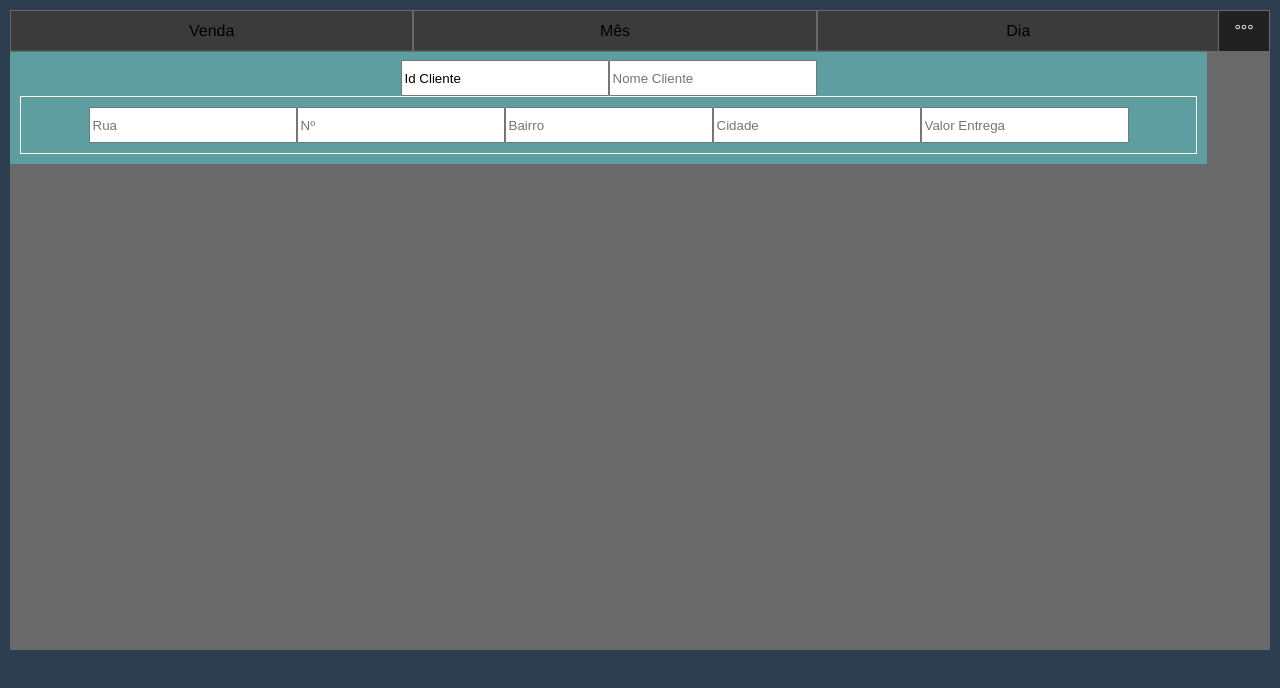
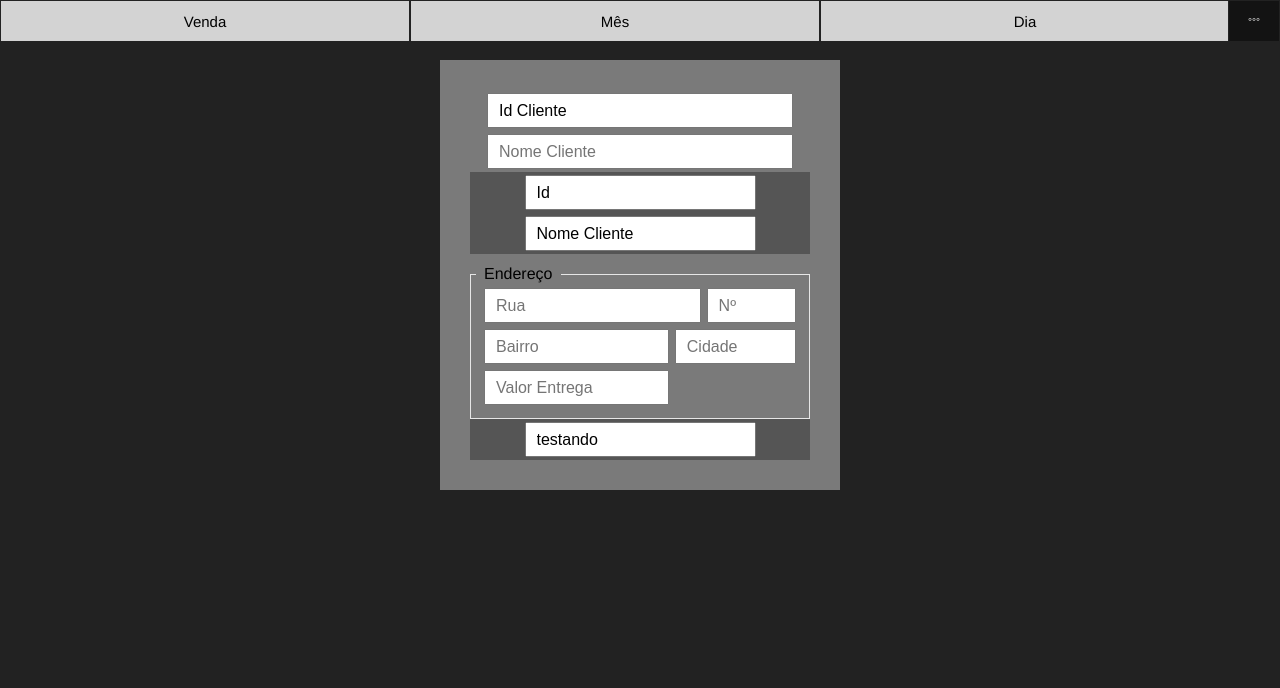
Before and after one commit to JonatasAlexandrao/paes-ilimitados, a Vue app: page / in a window 1280 px wide. Shown: the top 688 px of the page. Built offline with nearby package versions, Linux system fonts and the light colour scheme.

Commit message:
refactoring

```diff
--- a/src/App.vue
+++ b/src/App.vue
@@ -10,19 +10,8 @@
       <div class="option">°°°</div>
     </nav>
 
-    <div class="cadastroCliente">
-
-      <input class="input" type="text" value="Id Cliente">
-      <input class="input" type="text" placeholder="Nome Cliente">
-
-      <div class="endereco">
-        <input class="input" type="text" placeholder="Rua">
-        <input class="input" type="number" placeholder="Nº">
-        <input class="input" type="text" placeholder="Bairro">
-        <input class="input" type="text" placeholder="Cidade">
-        <input class="input" type="number" placeholder="Valor Entrega">
-      </div>
-
+    <div class="descktop">
+     <Cliente />
     </div>
 
   </div>
@@ -31,9 +20,11 @@
 
 <script>
 
+import Cliente from '@/components/Cliente/Cliente.vue'
+
 export default {
   name: 'App',
-  components: {  },
+  components: { Cliente },
   data(){
     return {
       active: "",
@@ -45,25 +36,3 @@ export default {
 </script>
 
 <style src="./style.scss" lang="scss"/>
-<style>
-
-.input {
-  width: 200px;
-  height: 30px;
-}
-
-.cadastroCliente {
-  background-color: cadetblue;
-  width: 95%;
-  padding: 10px;
-
-  box-sizing: border-box;
-}
-
-.endereco {
-  border: floralwhite 1px solid;
-  padding: 10px;
-  /*box-sizing: border-box;*/
-}
-
-</style>
--- a/src/assets/scss/_colors.scss
+++ b/src/assets/scss/_colors.scss
@@ -1,10 +1,15 @@
 
 $color-background: #2c3e50;
-$color-background-app: dimgray;
+$color-background-app: #222222;
+$color-background-div: #7A7A7A;
 
-$color-tabs:  rgba(15, 15, 15, .5);
+$color-tabs:  rgba(255, 255, 255, .8);
 
-$color-fonts-white: #fff;
+$color-fonts-white: rgb(230, 230, 230);
+$color-fonts-black: #222222;
+
+
+
 
 /*$color-button: #D7D6D7;
 $color-button-operators: #cf7718;
--- a/src/assets/scss/_fonts.scss
+++ b/src/assets/scss/_fonts.scss
@@ -2,3 +2,7 @@
 
 /*$font-button: 3rem; /*30*/
 /*$font-display: 4.8rem;*/
+
+$font-small: 1rem;
+$font-medium: 1.6rem;
+$font-big: 2.5rem;
--- /dev/null
+++ b/src/components/Cliente/Cliente.vue
@@ -0,0 +1,39 @@
+<template>
+  <div class="backgroundDiv customerRegistration">
+
+    <input class="input -id" type="text" value="Id Cliente" >
+    <input class="input -name" type="text" placeholder="Nome Cliente">
+
+    <Input classInput="-id" name="id" type="text" text="Id" />
+    <Input classInput="-name" name="nome" type="text" text="Nome Cliente" />
+
+    <div class="endereco">
+      <p>Endereço</p>
+      <input class="input -street" type="text" placeholder="Rua">
+      <input class="input -num" type="number" placeholder="Nº">
+      <input class="input -neighborhood" type="text" placeholder="Bairro">
+      <input class="input -city" type="text" placeholder="Cidade">
+      <input class="input -value" type="number" placeholder="Valor Entrega">
+
+      <!-- <Input classInput=" -street" name="teste" type="text" placeholder="Rua" />
+      <Input classInput=" -num" name="teste" type="number" placeholder="Nº" />
+      <Input classInput=" -neighborhood" name="teste" type="text" placeholder="Bairro" />
+      <Input classInput=" -city" name="teste" type="text" placeholder="Cidade" />
+      <Input classInput=" -value" name="teste" type="number" placeholder="Valor Entrega" /> -->
+
+    </div>
+
+    <Input classInput=" -id" name="teste" type="text" text="testando" />
+
+  </div>
+</template>
+
+<script>
+import Input from '@/objects/Input/Input.vue'
+
+export default {
+  components: { Input },
+}
+</script>
+
+<style src="./style.scss" lang="scss"/>
--- /dev/null
+++ b/src/components/Cliente/style.scss
@@ -0,0 +1,47 @@
+
+@import "@/assets/scss/_colors.scss";
+
+
+.backgroundDiv {
+  max-width: 40rem;
+  width: 95%;
+  padding: 3rem;
+  margin-top: 2rem;
+  box-sizing: border-box;
+
+
+}
+
+.customerRegistration {
+  background-color: $color-background-div;
+}
+
+.endereco {
+  border: $color-fonts-white 1px solid;
+  padding: 1rem;
+  margin-top: 2rem;
+
+  position: relative;
+  /*box-sizing: border-box;*/
+  display: grid;
+  grid-template-columns: 50% 10% 10% 30%;
+  grid-template-areas:
+    "street street street num"
+    "neighborhood neighborhood city city"
+    "value value . ."
+  ;
+
+}
+
+.endereco > p {
+
+  font-size: 1.6rem;
+
+  margin: 0;
+  padding: 0 0.8rem;
+  position: absolute;
+  top: -1rem;
+  left: 0.5rem;
+  background-color: $color-background-div;
+
+}
--- /dev/null
+++ b/src/objects/Input/Input.vue
@@ -0,0 +1,33 @@
+<template>
+  <div class="div">
+    <input class="input"
+      :name="name"
+      :type="type"
+      :value="text"
+      :placeholder="placeholder"
+    >
+    <label :for="name">{{ text2 }}</label>
+  </div>
+</template>
+
+<script>
+export default {
+  props: {
+    classInput: String,
+    name: String,
+    type: String,
+    placeholder: String,
+    text: String,
+    text2: String,
+  }
+}
+</script>
+
+<style src="./style.scss" lang="scss"/>
+
+<style>
+  .div {
+    background-color: #555555;
+
+  }
+</style>
--- /dev/null
+++ b/src/objects/Input/style.scss
@@ -0,0 +1,34 @@
+
+.input {
+
+  font-size: 1.6rem;
+  /*width: 90%;*/
+  height: 3.5rem;
+  margin: 0.3rem;
+  padding: 1rem;
+
+  box-sizing: border-box;
+}
+
+.-id {
+  width: 90%;
+
+}
+.-name {
+  width: 90%;
+}
+.-street {
+  grid-area: street;
+}
+.-num {
+  grid-area: num;
+}
+.-neighborhood {
+  grid-area: neighborhood;
+}
+.-city {
+  grid-area: city;
+}
+.-value {
+  grid-area: value;
+}
--- a/src/style.scss
+++ b/src/style.scss
@@ -2,9 +2,13 @@
 @import "@/assets/scss/_colors.scss";
 
 
+:root {
+  font-size: 62.5%; //10px
+}
+
 body {
   background-color: $color-background;
-  margin: 10px;
+  margin: 0;
   padding: 0;
 
   display: flex;
@@ -14,31 +18,29 @@ body {
 
 }
 
-/* div {
-  width: 100px;
-  height: 100px;
-  background-color: firebrick;
-} */
-
 #app {
   font-family: Avenir, Helvetica, Arial, sans-serif;
 
   text-align: center;
-  /*margin-top: 60px;*/
 
   background-color: $color-background-app;
-  width: 100%;
-  min-height: 640px;
+  width: 100vw;
+  min-height: 100vh;
 
 }
 
 .menu {
   display: grid;
-  grid-template-columns: 1fr 50px;
+  grid-template-columns: 1fr 5rem;
 
   width: 100%;
-  height: 40px;
+  height: 4rem;
 
+}
+
+.descktop {
+  display: flex;
+  justify-content: center;
 }
 
 .tabs {
@@ -47,7 +49,7 @@ body {
 
 .tab {
   width: 100%;
-  height: 40px;
+  height: 4rem;
   background-color: $color-tabs;
 
   display: flex;
@@ -56,11 +58,13 @@ body {
 
   border: $color-background-app solid 1px;
 
+  font-size: 1.5rem;
+
 }
 
 .option {
   width: 100%;
-  height: 40px;
+  height: 4rem;
   background-color: rgba(15, 15, 15, .8);
   color: $color-fonts-white;
 
```
Also changed, not shown: 1 other file (tests, documents, lock files or other folders).
